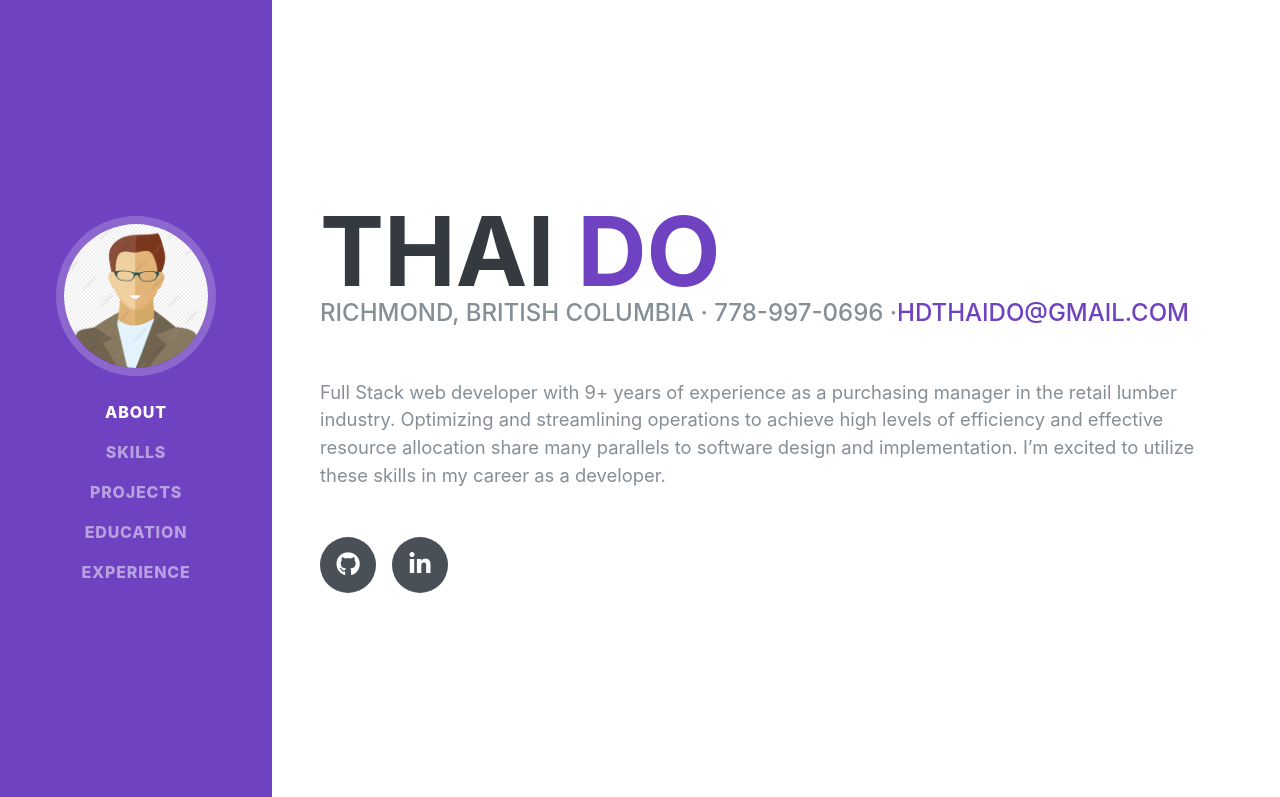
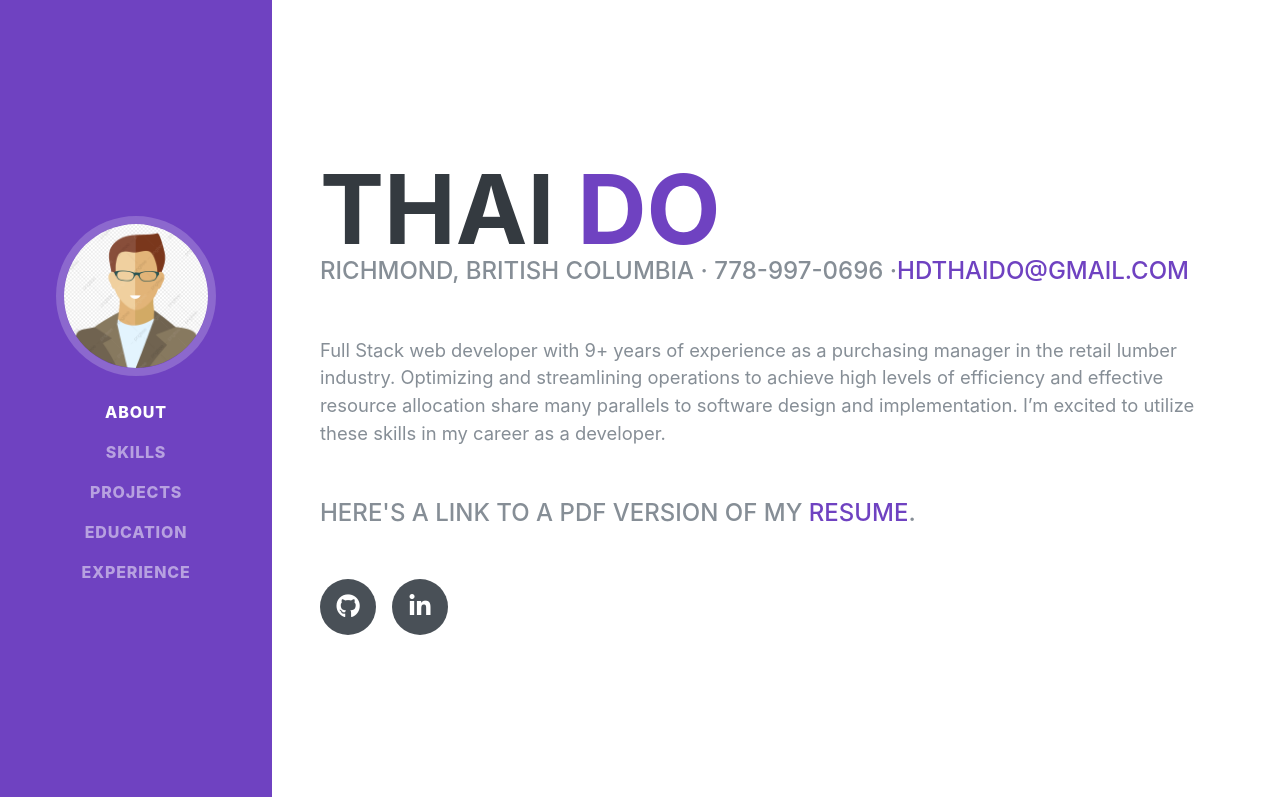
Before and after one commit to DespoTron/resume, a Gatsby site: page / in a window 1280 px wide. Shown: the top 797 px of the page. Built offline with nearby package versions, Linux system fonts and the light colour scheme; Gatsby itself is replaced by a stand-in of ours; a web font is replaced by a local one.

Commit message:
Added pdf link to my resume

```diff
--- a/src/pages/index.js
+++ b/src/pages/index.js
@@ -29,6 +29,9 @@ const IndexPage = () => (
             resource allocation share many parallels to software design and
             implementation. I’m excited to utilize these skills in my career as
             a developer.
+          </p>
+          <p className="subheading mb-5">
+            Here's a link to a PDF version of my <a href="/images/resume.pdf">resume</a>.
           </p>
           <div className="social-icons">
             {config.socialLinks.map(social => {
```
Also changed, not shown: 1 other file.
